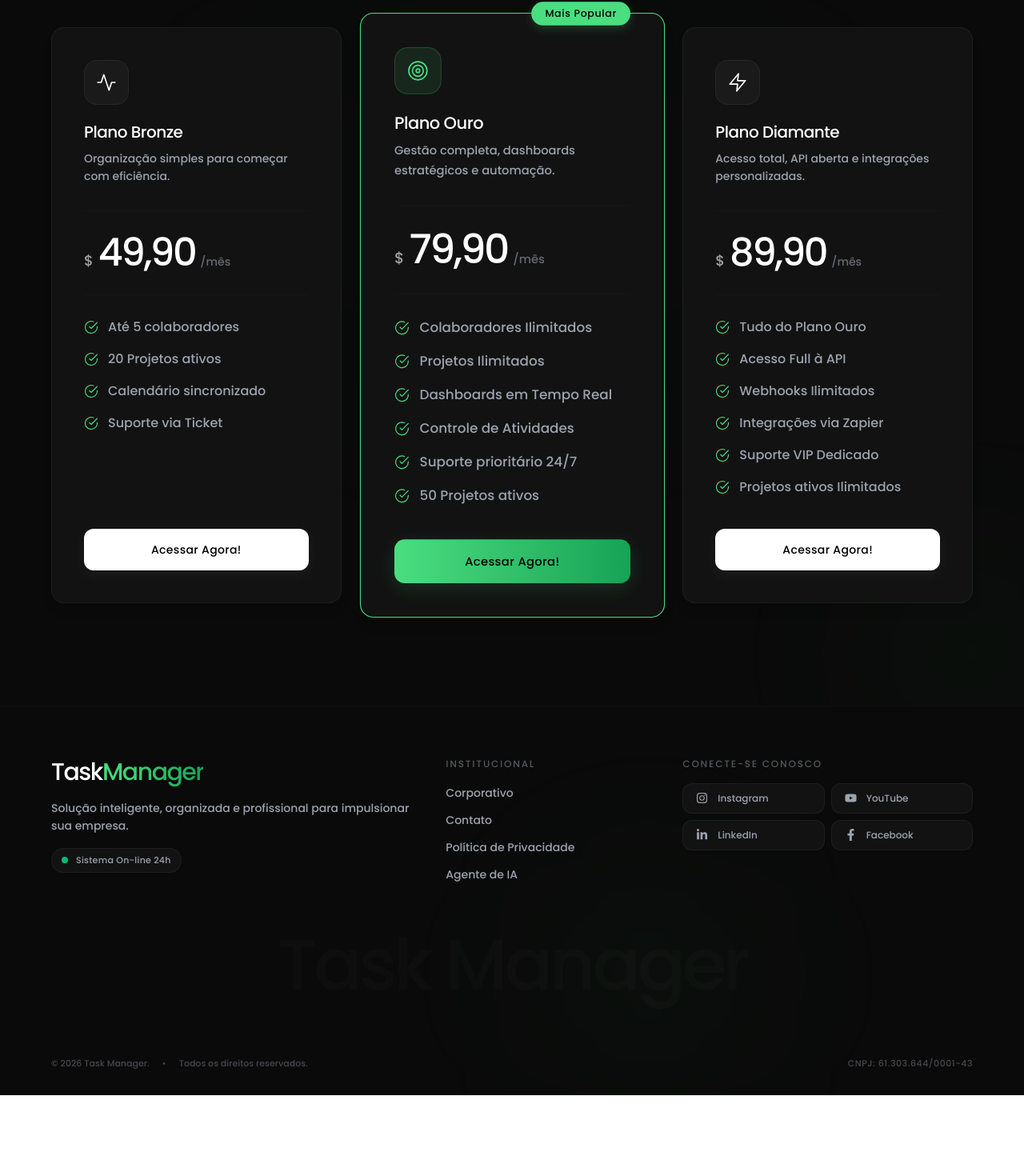
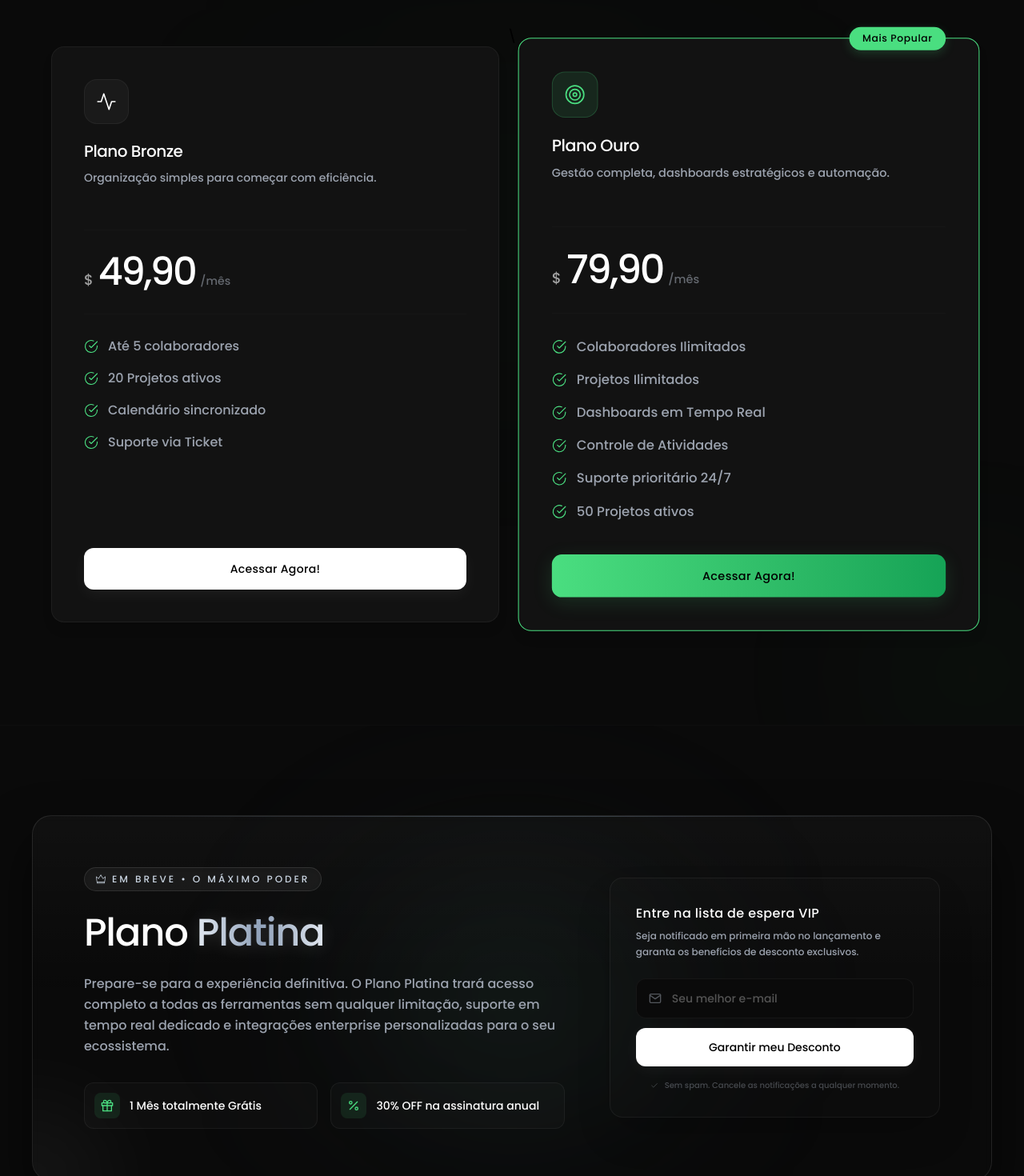
Before and after one commit to Next-Solve-Studio/taskmanager-page, a Next.js app: page /Plans in a window 1280 px wide. Shown: the part 1177-2647 px from the top of the page at 80% size. Before the commit the page ends 2546 px from the top, so only its background shows below. Built offline with nearby package versions, Linux system fonts and the light colour scheme.

Commit message:
Ajuste no Planos e criação da Sessão de Plano platina
"Refiz" e apaguei algumas coisas que tinha na sessão de planos, pois foi decidido que de principio só teremos dois planos para o sistema.

E foi criado uma sessão que será debatida em reunião, podendo claro, ser excluída futuramente.

```diff
--- a/src/components/Plans/PlansMain.tsx
+++ b/src/components/Plans/PlansMain.tsx
@@ -1,11 +1,13 @@
 import ContentInitial from "./Sections/ContentInitial"
 import Plans from "./Sections/Plans"
+import PlanPlatina from "./Sections/PlanPlatina"
 
 export default function PlansMain() {
     return (
         <main className="">
             <ContentInitial />
             <Plans />
+            <PlanPlatina />
         </main>
     )
 }
--- /dev/null
+++ b/src/components/Plans/Sections/PlanPlatina.tsx
@@ -0,0 +1,108 @@
+"use client"
+import React, { FormEvent, useEffect } from "react"
+import { FiMail, FiCheck, FiGift, FiPercent } from "react-icons/fi"
+import { TfiCrown } from "react-icons/tfi";
+import AOS from "aos"
+import "aos/dist/aos.css"
+
+export default function PlanPlatina() {
+    useEffect(() => {
+        AOS.init({
+            duration: 1000,
+            once: true,
+            easing: "ease",
+        })
+    }, [])
+
+    const handleSubscribe = (e: FormEvent) => {
+        e.preventDefault()
+        alert("Inscrição realizada com sucesso! Você está na lista VIP.")
+    }
+
+    return (
+        <section className="relative w-full bg-(--bg-main) py-20 md:py-28 overflow-hidden border-t border-(--border-main)">
+
+            <div className="pointer-events-none absolute top-1/2 left-1/2 -translate-x-1/2 -translate-y-1/2 w-125 h-87.5 bg-slate-400/5 rounded-full blur-[120px]" />
+            <div className="pointer-events-none absolute top-1/2 left-1/2 -translate-x-1/2 -translate-y-1/2 w-75 h-50 bg-green/5 rounded-full blur-[100px]" />
+
+            <div className="relative max-w-5xl mx-auto px-6 md:px-10 w-full z-10">
+
+                <div className="relative w-full rounded-3xl bg-linear-to-b from-white/3 via-transparent to-transparent border border-white/10 p-8 md:p-14 lg:p-16 overflow-hidden shadow-[0_32px_64px_rgba(0,0,0,0.6)] group backdrop-blur-xs" data-aos="fade-up">
+
+                    <div className="absolute top-0 inset-x-0 h-px bg-linear-to-r from-transparent via-slate-400/40 to-transparent" />
+
+                    <div className="grid grid-cols-1 lg:grid-cols-12 gap-10 lg:gap-14 items-center">
+
+                        <div className="lg:col-span-7 space-y-6 text-left">
+
+                            <div className="inline-flex items-center gap-2 bg-white/5 border border-white/10 px-3.5 py-1.5 rounded-full shadow-inner">
+                                <TfiCrown className="text-slate-300 text-xs animate-pulse" />
+                                <span className="text-[10px] md:text-xs font-bold uppercase tracking-[0.25em] text-slate-300">Em Breve • O Máximo Poder</span>
+                            </div>
+
+                            <h2 className="text-3xl sm:text-4xl md:text-5xl font-black tracking-tight text-(--text-primary) leading-[1.15]">
+                                Plano{" "}
+                                <span className="text-transparent bg-clip-text bg-linear-to-r from-slate-200 via-slate-400 to-slate-200
+                                drop-shadow-[0_2px_10px_rgba(255,255,255,0.15)]">Platina</span>
+                            </h2>
+
+                            <p className="text-sm sm:text-base text-(--text-secondary) font-light leading-relaxed">
+                                Prepare-se para a experiência definitiva. O Plano Platina trará acesso completo a todas as ferramentas sem qualquer limitação, suporte em tempo real dedicado e integrações enterprise personalizadas para o seu ecossistema.
+                            </p>
+
+                            <div className="grid grid-cols-1 sm:grid-cols-2 gap-4 pt-2">
+                                <div className="flex items-center gap-3 bg-white/2 border border-white/5 p-3 rounded-xl">
+                                    <div className="flex items-center justify-center w-8 h-8 rounded-lg bg-(--color-green)/10 text-(--color-green)">
+                                        <FiGift size={16} />
+                                    </div>
+                                    <span className="text-xs md:text-sm font-medium text-(--text-primary)">
+                                        1 Mês totalmente Grátis
+                                    </span>
+                                </div>
+
+                                <div className="flex items-center gap-3 bg-white/2 border border-white/5 p-3 rounded-xl">
+                                    <div className="flex items-center justify-center w-8 h-8 rounded-lg bg-(--color-green)/10 text-(--color-green)">
+                                        <FiPercent size={16} />
+                                    </div>
+                                    <span className="text-xs md:text-sm font-medium text-(--text-primary)">
+                                        30% OFF na assinatura anual
+                                    </span>
+                                </div>
+                            </div>
+                        </div>
+
+                        <div className="lg:col-span-5 w-full">
+                            <div className="p-6 md:p-8 rounded-2xl bg-white/1 border border-white/5 shadow-2xl relative">
+                                <h3 className="text-base font-bold text-(--text-primary) tracking-wide">
+                                    Entre na lista de espera VIP
+                                </h3>
+                                <p className="mt-1.5 text-xs text-(--text-secondary) font-light leading-relaxed">
+                                    Seja notificado em primeira mão no lançamento e garanta os benefícios de desconto exclusivos.
+                                </p>
+
+                                <form onSubmit={handleSubscribe} className="mt-6 space-y-3">
+                                    <div className="relative flex items-center">
+                                        <FiMail className="absolute left-4 text-(--text-secondary) opacity-50 text-base pointer-events-none" />
+                                        <input type="email" required placeholder="Seu melhor e-mail"
+                                            className="w-full bg-(--bg-main) border border-(--border-main2) rounded-xl pl-11 pr-4 py-3.5 text-sm font-light text-(--text-primary) placeholder-white/30 focus:outline-hidden focus:border-green/50 transition-all duration-300"/>
+                                    </div>
+
+                                    <button type="submit" className="w-full inline-flex items-center justify-center gap-2 bg-white text-black font-extrabold text-sm py-3.5 rounded-xl cursor-pointer shadow-[0_4px_20px_rgba(255,255,255,0.05)] hover:bg-slate-200 active:scale-[0.99] transition-all duration-300">
+                                        Garantir meu Desconto
+                                    </button>
+                                </form>
+
+                                <div className="mt-4 flex items-center justify-center gap-2 text-[10px] text-(--text-secondary) opacity-40">
+                                    <FiCheck />
+                                    <span>Sem spam. Cancele as notificações a qualquer momento.</span>
+                                </div>
+                            </div>
+                        </div>
+
+                    </div>
+                    <div className="absolute -bottom-24 -left-24 w-48 h-48 bg-white/5 rounded-full blur-[60px] pointer-events-none" />
+                </div>
+            </div>
+        </section>
+    )
+}
--- a/src/components/Plans/Sections/Plans.tsx
+++ b/src/components/Plans/Sections/Plans.tsx
@@ -1,7 +1,7 @@
 "use client"
 import Link from "next/link";
 import { useEffect } from "react";
-import { FiCheckCircle, FiZap, FiTarget, FiActivity } from "react-icons/fi";
+import { FiCheckCircle, FiTarget, FiActivity } from "react-icons/fi";
 import AOS from "aos";
 import "aos/dist/aos.css";
 
@@ -20,9 +20,9 @@ export default function Plans() {
         text: string;
         value: string;
         button: string;
-        highlight?: boolean; // Lógica para destacar o card central
-        icon: React.ElementType; // Ícone temático para cada plano
-        features: string[]; // Lista de recursos reais para cada plano
+        highlight?: boolean;
+        icon: React.ElementType;
+        features: string[];
     }
 
     const Cards: ItemType[] = [
@@ -46,7 +46,7 @@ export default function Plans() {
             text: 'Gestão completa, dashboards estratégicos e automação.',
             value: '79,90',
             button: 'Acessar Agora!',
-            highlight: true, // Destaque Visual Ativado
+            highlight: true,
             icon: FiTarget,
             features: [
                 'Colaboradores Ilimitados',
@@ -57,22 +57,6 @@ export default function Plans() {
                 '50 Projetos ativos'
             ]
         },
-        {
-            id: 3,
-            title: 'Plano Diamante',
-            text: 'Acesso total, API aberta e integrações personalizadas.',
-            value: '89,90',
-            button: 'Acessar Agora!',
-            icon: FiZap,
-            features: [
-                'Tudo do Plano Ouro',
-                'Acesso Full à API',
-                'Webhooks Ilimitados',
-                'Integrações via Zapier',
-                'Suporte VIP Dedicado',
-                'Projetos ativos Ilimitados',
-            ]
-        },
     ]
 
     return (
@@ -81,7 +65,7 @@ export default function Plans() {
             <div className="absolute top-1/2 left-1/2 -translate-x-1/2 -translate-y-1/2 w-150 h-75 bg-(--color-green)/3 rounded-full blur-[140px] pointer-events-none" />
             <div className="absolute -bottom-20 -right-20 w-72 h-72 bg-green/3 rounded-full blur-[100px] hidden lg:block pointer-events-none" />
 
-            <div className="max-w-7xl mx-auto px-6 md:px-10 lg:px-16 w-full z-10 flex flex-col items-center">
+            <div className="relative max-w-7xl mx-auto px-6 md:px-10 lg:px-16 w-full z-10 flex flex-col items-center">
 
                 <div className="max-w-3xl text-center mb-16 md:mb-20" data-aos="fade-up">
                     <span className="inline-block text-xs font-semibold tracking-widest uppercase text-(--color-green) bg-(--bg-card) border border-(--border-main2) px-4 py-1.5 rounded-full mb-3 shadow-sm">
@@ -95,16 +79,16 @@ export default function Plans() {
                         Valores cobrados mensalmente. Sem contratos de fidelidade, cancele a qualquer momento.
                     </p>
                 </div>
-
-                <div className="grid grid-cols-1 md:grid-cols-2 lg:grid-cols-3 gap-8 items-stretch w-full">
+                \
+                <div className="grid grid-cols-1 md:grid-cols-2 gap-8 items-stretch w-full max-w-4xl mx-auto">
                     {Cards.map((item, index) => {
                         const Icon = item.icon;
                         const isHighlighted = item.highlight;
 
                         return (
-                            <div key={item.id} data-aos="fade-up" data-aos-delay={index * 150} className="flex">
+                            <div key={item.id} data-aos="fade-up" data-aos-delay={index * 150} className="flex w-full">
 
-                                <div className={`relative flex flex-col w-full h-full p-8 md:p-10 rounded-2xl border transition-all duration-300 hover:brightness-110 shadow-lg ${isHighlighted ? 'bg-(--bg-card) border-(--color-green) shadow-[0_12px_40px_rgba(74,222,128,0.08)] scale-[1.03] lg:scale-[1.05] z-10'
+                                <div className={`relative flex flex-col w-full h-full p-8 md:p-10 rounded-2xl border transition-all duration-300 hover:brightness-110 shadow-lg ${isHighlighted ? 'bg-(--bg-card) border-(--color-green) shadow-[0_12px_40px_rgba(74,222,128,0.08)] scale-[1.02] md:scale-[1.03] z-10'
                                     : 'bg-(--bg-card) border-(--border-main2) hover:bg-(--bg-surface) hover:border-(--border-main2)'}`}>
 
                                     {isHighlighted && (
@@ -112,7 +96,8 @@ export default function Plans() {
                                     )}
 
                                     <div className="flex flex-col gap-5 border-b border-(--border-main) pb-7 mb-7">
-                                        <div className={`flex items-center justify-center w-14 h-14 rounded-2xl ${isHighlighted ? 'bg-green/10 text-(--color-green) border border-(--color-green)/20' : 'bg-(--bg-surface) text-(--text-primary) border border-(--border-main2)'}`}>
+                                        <div className={`flex items-center justify-center w-14 h-14 rounded-2xl ${isHighlighted ? 'bg-green/10 text-(--color-green) border border-green/20' :
+                                            'bg-(--bg-surface) text-(--text-primary) border border-(--border-main2)'}`}>
                                             <Icon size={26} strokeWidth={1.5} />
                                         </div>
                                         <div>
```
